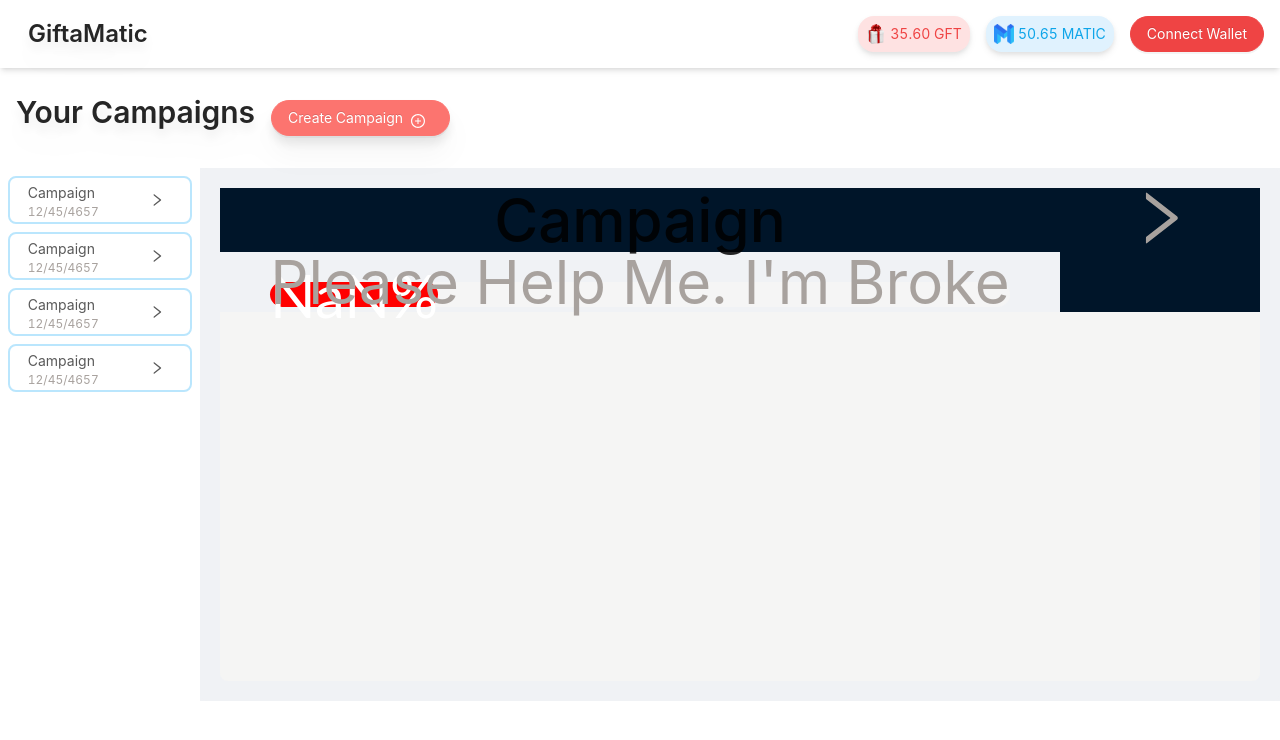
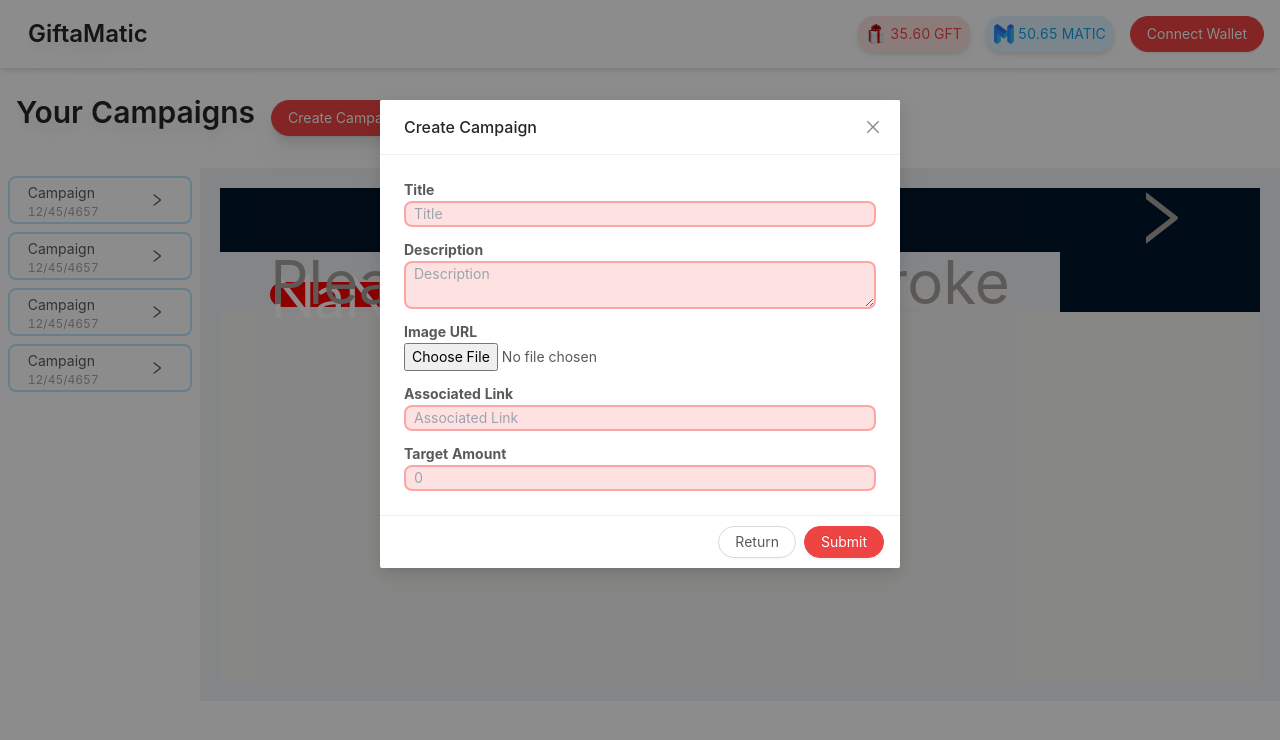
Before and after one commit to GiftaMatic/giftamatic, a Next.js app in the folder client/: page /dashboard in a window 1280 px wide. Both pictures are taken after a click on the button "Create Campaign". Shown: the top 740 px of the page. Built offline with nearby package versions, Linux system fonts and the light colour scheme.

Commit message:
modal added

```diff
--- a/client/components/Dashboard/Dashboard.tsx
+++ b/client/components/Dashboard/Dashboard.tsx
@@ -1,10 +1,32 @@
 import {PlusCircleOutlined } from "@ant-design/icons"
-import { Button } from "antd"
+import { Modal, Button } from 'antd';
 import Header from "../Header/Header"
 import Campaign from "../Campaign/Campaign"
-import {useState} from 'react'
+import {useState, useRef} from 'react'
 
 const DashboardPage = () => {
+
+    const [isModalVisible, setIsModalVisible] = useState(false);
+    const [title, setTitle] = useState("");
+    const [description, setDescription] = useState("");
+    // const [imageURL, setImageURL] = useState("");
+    const [selectedFile, setSelectedFile] = useState(undefined)
+    const [associatedLink, setAssociatedLink] = useState("");
+    const [targetAmount, setTargetAmount] = useState("");
+
+  const showModal = () => {
+    setIsModalVisible(true);
+  };
+
+  const handleOk = () => {
+    setIsModalVisible(false);
+  };
+
+  const handleCancel = () => {
+    setIsModalVisible(false);
+  };
+
+
 
   const [arr, setArr] = useState([
  {
@@ -38,16 +60,48 @@ const DashboardPage = () => {
 ])
 
 
+
+
   return (
     <div className="dashboard-container h-screen ">
         <Header/>
 
         <div className="h-5/6 ">
           <h1 className="dashboard-heading m-4 text-3xl font-semibold drop-shadow-xl" >Your Campaigns
-          <Button  className="m-4" type="primary" shape="round" size="middle"  style={{ height: "36px" }} > Create Campaign <PlusCircleOutlined /> </Button>
+          <Button  className="m-4" type="primary" shape="round" size="middle" onClick={showModal}  style={{ height: "36px" }} > Create Campaign <PlusCircleOutlined /> </Button>
           </h1>
           <Campaign arr={arr}/>
         </div>
+
+        <Modal title="Create Campaign"  visible={isModalVisible} onOk={handleOk} onCancel={handleCancel}
+        footer={[
+            <Button key="back" shape="round" size="middle" onClick={handleCancel}>
+              Return
+            </Button>,
+            <Button key="submit" shape="round" size="middle" type="primary" onClick={handleOk}>
+              Submit
+            </Button>,
+
+          ]}>
+            <div className="flex h-4/6 flex-col">
+
+                <label className="font-bold" htmlFor = "title">Title </label>
+                <input value={title} className="px-2 mb-3 border-2 border-red-300 rounded-lg bg-red-100" onChange={(e) => setTitle(e.target.value)} placeholder="Title" />
+
+                <label className="font-bold" htmlFor = "description">Description </label>
+                <textarea value={description} onChange={(e) => setDescription(e.target.value)} className="px-2 border-2 border-red-300 mb-3 rounded-lg bg-red-100" placeholder="Description" />
+
+                <label  className="font-bold" htmlFor = "image">Image URL </label>
+                <input type="file"  onChange={(e)=>setSelectedFile(e.target.files[0])} />
+
+                <label className="font-bold mt-3" htmlFor = "associatedLink">Associated Link </label>
+                <input value={associatedLink} onChange={(e) => setAssociatedLink(e.target.value)} className="px-2 mb-3 border-2 border-red-300 rounded-lg bg-red-100" placeholder="Associated Link" />
+
+                <label className="font-bold" htmlFor = "targetAmount">Target Amount</label>
+                <input type="number" placeholder="0" value={targetAmount} onChange={(e) => setTargetAmount(e.target.value)} className="px-2 border-2 border-red-300 rounded-lg bg-red-100" />
+
+            </div>
+        </Modal>
 
     </div>
   )
```
Also changed, not shown: client/components/Campaign/Campaign.css (deleted).
